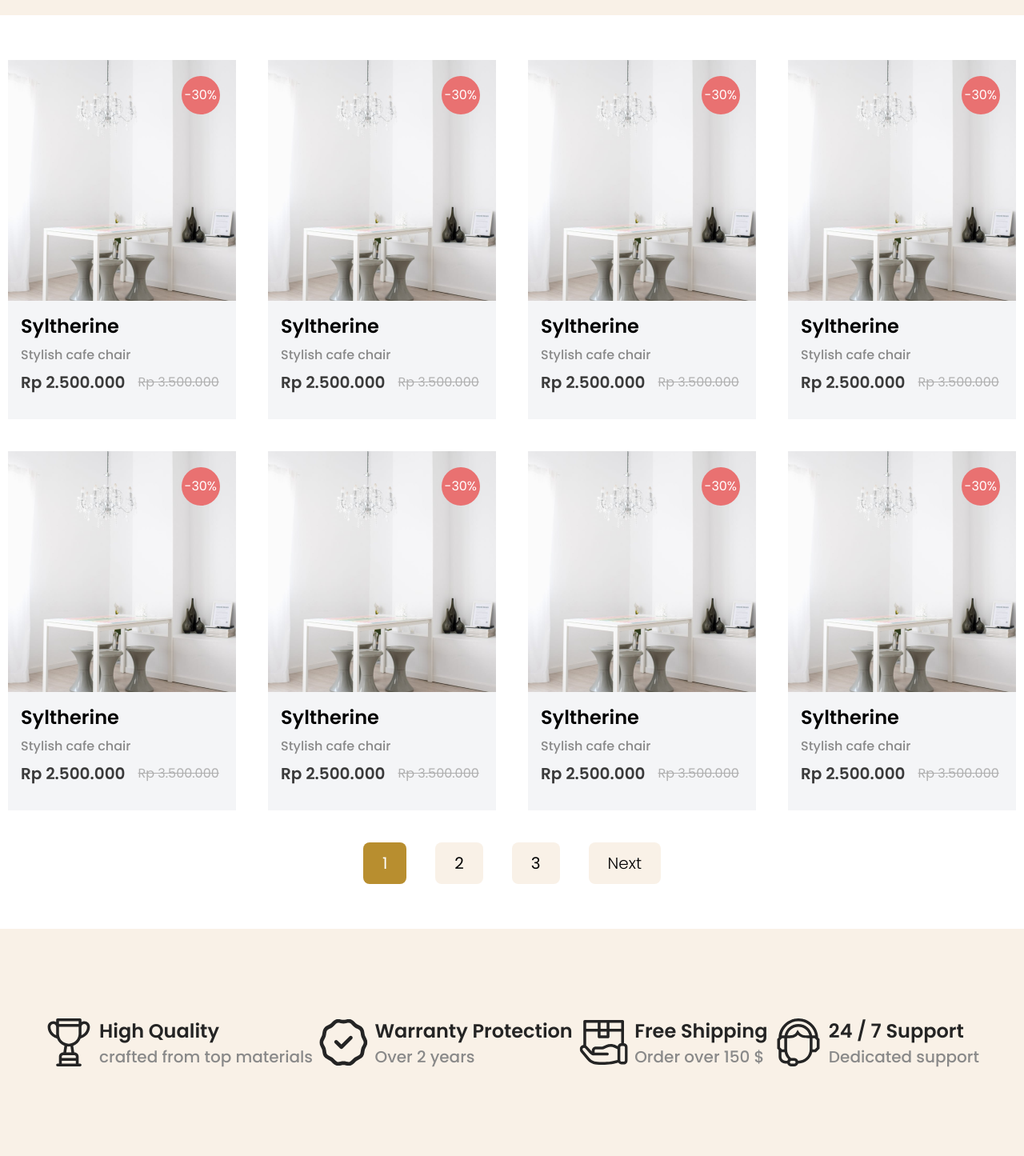
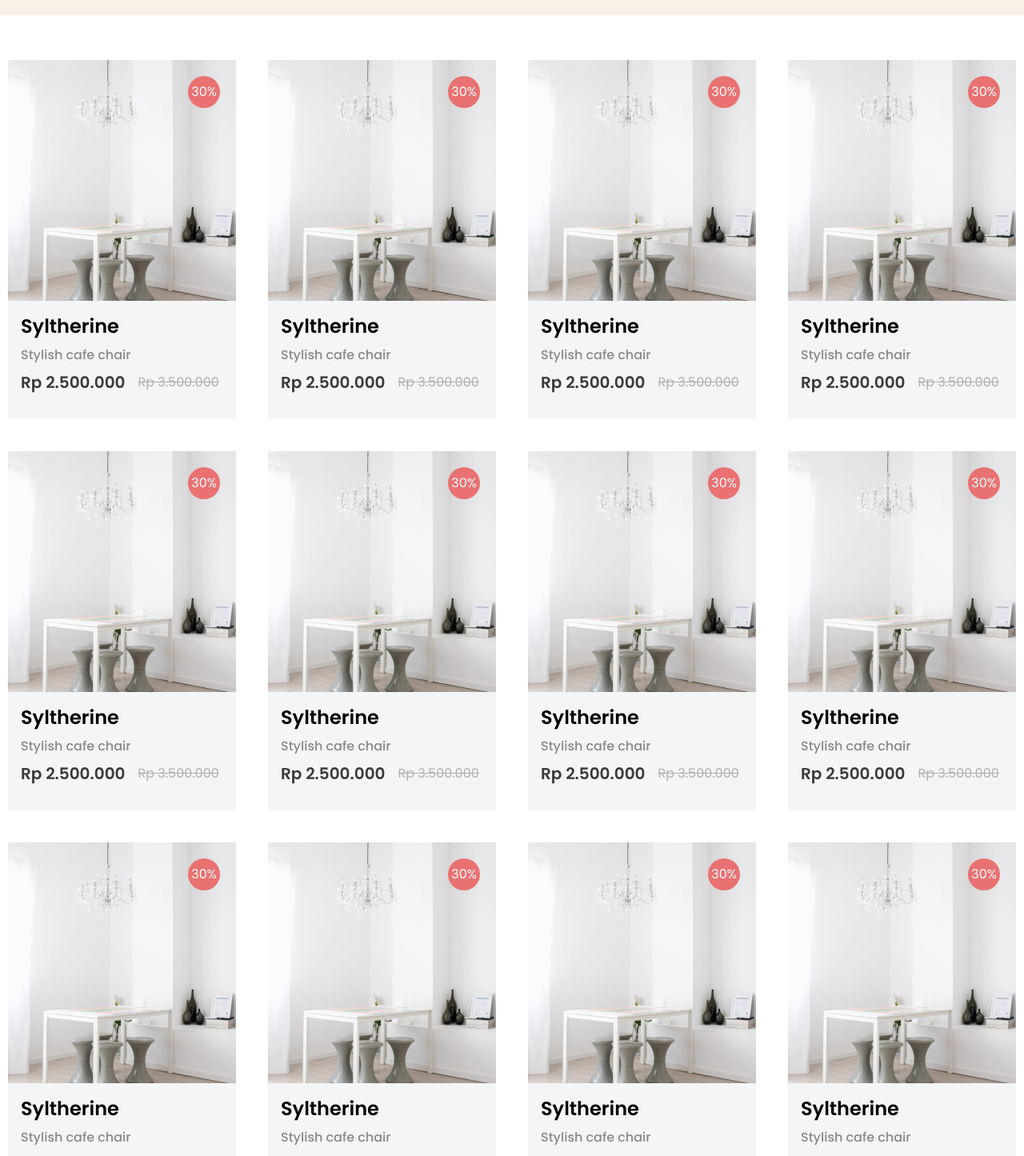
Before and after one commit to Enne-Amore/furniro, a React (Create React App) app: page /shop in a window 1280 px wide. Shown: the part 505-1950 px from the top of the page at 80% size. Built offline with nearby package versions, Linux system fonts and the light colour scheme; data requests are answered from the project's data file; a web font is replaced by a local one.

Commit message:
feater: show function in shop page

```diff
--- a/src/pages/shopPage/components/Catalog.tsx
+++ b/src/pages/shopPage/components/Catalog.tsx
@@ -1,13 +1,16 @@
 import { Options } from './products/Options'
 import { Products } from './products/Products'
 import styles from './Catalog.module.css'
+import { useState } from 'react'
 
 export const Catalog = () => {
+  const [show, setShow] = useState<number>(16)
+
   return (
     <section className={styles.container}>
-      <Options />
+      <Options show={show} setShow={setShow} />
 
-      <Products />
+      <Products show={show} setShow={setShow} />
     </section>
   )
 }
--- a/src/pages/shopPage/components/products/Options.tsx
+++ b/src/pages/shopPage/components/products/Options.tsx
@@ -2,8 +2,16 @@ import filterIcon from '../../icons/system-filtering.svg';
 import viewListIcon from '../../icons/view-list.svg';
 import gridListIcon from '../../icons/grid-big-round.svg';
 import styles from './Options.module.css'
+import { ViewList } from '../../types/ViewList';
 
-export const Options = () => {
+export const Options = ({ show, setShow }: ViewList) => {
+  const handleChange = (e: React.ChangeEvent<HTMLInputElement>) => {
+    const value = parseInt(e.target.value, 10);
+    if (!isNaN(value)) {
+      setShow(value);
+    }
+  };
+
   return (
     <div className={styles.container}>
       <div className={styles.side}>
@@ -34,7 +42,7 @@ export const Options = () => {
         <div className={styles.optionContainer}>
           <span className={styles.label}>Show</span>
 
-          <input type="number" id="show" defaultValue={16} min={4} max={16} className={styles.input} />
+          <input type="number" id="show" value={show} onChange={handleChange} min={4} max={16} className={styles.input} />
         </div>
 
         <div className={styles.optionContainer}>
--- a/src/pages/shopPage/components/products/Products.module.css
+++ b/src/pages/shopPage/components/products/Products.module.css
@@ -11,7 +11,7 @@
 }
 
 .detail {
-    @apply absolute top-5 right-5 bg-[#E97171] text-white rounded-full py-3 px-1
+    @apply absolute top-5 right-5 bg-[#E97171] text-white rounded-full py-2 px-1
 }
 
 .productImg {
--- a/src/pages/shopPage/components/products/Products.tsx
+++ b/src/pages/shopPage/components/products/Products.tsx
@@ -1,181 +1,81 @@
-import { Link } from 'react-router-dom'
-import img from '../../../../assets/syltherine-item.png'
-import styles from './Products.module.css'
+import { Link } from "react-router-dom";
+import { useEffect, useState } from "react";
+import { Product } from "../../../../types/Product";
+import { productFetch } from "../../../../api/config";
+import { ViewList } from "../../types/ViewList";
+import styles from "./Products.module.css";
 
-export const Products = () => {
+export const Products = ({ show }: ViewList) => {
+  const [products, setProducts] = useState<Product[]>([]);
+
+  const getProducts = async () => {
+    try {
+      const response = await productFetch.get("/products");
+      const data: Product[] = response.data;
+      setProducts(data);
+    } catch (error) {
+      console.log(`Error: ${error}`);
+    }
+  };
+
+  useEffect(() => {
+    getProducts();
+  }, [products]);
+
   return (
     <div className={styles.container}>
       <ul className={styles.productsList}>
-        <article className={styles.product}>
-            <span className={styles.detail}>-30%</span>
+        {products.slice(0, show).map((product) => (
+          <article key={product.id} className={styles.product}>
+            {product.discount && (
+              <span className={styles.detail}>{product.discount}%</span>
+            )}
 
             <figure className={styles.productImg}>
-                <img src={img} alt="product" />
+              <img
+                src={require(`../../../../assets/${product.img
+                  .split("/")
+                  .pop()}`)}
+                alt={product.altImg}
+              />
             </figure>
 
             <div className={styles.info}>
-              <h2 className={styles.name}>Syltherine</h2>
+              <h2 className={styles.name}>{product.name}</h2>
 
-              <h3 className={styles.legend}>Stylish cafe chair</h3>
+              <h3 className={styles.legend}>{product.legend}</h3>
 
               <div className={styles.priceContainer}>
-                <span className={styles.currentPrice}>Rp 2.500.000</span>
+                <span className={styles.currentPrice}>
+                  {product.currentPrice}
+                </span>
 
-                <span className={styles.oldPrice}>Rp 3.500.000</span>
+                {product.oldPrice && (
+                  <span className={styles.oldPrice}>{product.oldPrice}</span>
+                )}
               </div>
             </div>
-        </article>
-
-        <article className={styles.product}>
-            <span className={styles.detail}>-30%</span>
-
-            <figure className={styles.productImg}>
-                <img src={img} alt="product" />
-            </figure>
-
-            <div className={styles.info}>
-              <h2 className={styles.name}>Syltherine</h2>
-
-              <h3 className={styles.legend}>Stylish cafe chair</h3>
-
-              <div className={styles.priceContainer}>
-                <span className={styles.currentPrice}>Rp 2.500.000</span>
-
-                <span className={styles.oldPrice}>Rp 3.500.000</span>
-              </div>
-            </div>
-        </article>
-
-        <article className={styles.product}>
-            <span className={styles.detail}>-30%</span>
-
-            <figure className={styles.productImg}>
-                <img src={img} alt="product" />
-            </figure>
-
-            <div className={styles.info}>
-              <h2 className={styles.name}>Syltherine</h2>
-
-              <h3 className={styles.legend}>Stylish cafe chair</h3>
-
-              <div className={styles.priceContainer}>
-                <span className={styles.currentPrice}>Rp 2.500.000</span>
-
-                <span className={styles.oldPrice}>Rp 3.500.000</span>
-              </div>
-            </div>
-        </article>
-
-        <article className={styles.product}>
-            <span className={styles.detail}>-30%</span>
-
-            <figure className={styles.productImg}>
-                <img src={img} alt="product" />
-            </figure>
-
-            <div className={styles.info}>
-              <h2 className={styles.name}>Syltherine</h2>
-
-              <h3 className={styles.legend}>Stylish cafe chair</h3>
-
-              <div className={styles.priceContainer}>
-                <span className={styles.currentPrice}>Rp 2.500.000</span>
-
-                <span className={styles.oldPrice}>Rp 3.500.000</span>
-              </div>
-            </div>
-        </article>
-
-        <article className={styles.product}>
-            <span className={styles.detail}>-30%</span>
-
-            <figure className={styles.productImg}>
-                <img src={img} alt="product" />
-            </figure>
-
-            <div className={styles.info}>
-              <h2 className={styles.name}>Syltherine</h2>
-
-              <h3 className={styles.legend}>Stylish cafe chair</h3>
-
-              <div className={styles.priceContainer}>
-                <span className={styles.currentPrice}>Rp 2.500.000</span>
-
-                <span className={styles.oldPrice}>Rp 3.500.000</span>
-              </div>
-            </div>
-        </article>
-
-        <article className={styles.product}>
-            <span className={styles.detail}>-30%</span>
-
-            <figure className={styles.productImg}>
-                <img src={img} alt="product" />
-            </figure>
-
-            <div className={styles.info}>
-              <h2 className={styles.name}>Syltherine</h2>
-
-              <h3 className={styles.legend}>Stylish cafe chair</h3>
-
-              <div className={styles.priceContainer}>
-                <span className={styles.currentPrice}>Rp 2.500.000</span>
-
-                <span className={styles.oldPrice}>Rp 3.500.000</span>
-              </div>
-            </div>
-        </article>
-
-        <article className={styles.product}>
-            <span className={styles.detail}>-30%</span>
-
-            <figure className={styles.productImg}>
-                <img src={img} alt="product" />
-            </figure>
-
-            <div className={styles.info}>
-              <h2 className={styles.name}>Syltherine</h2>
-
-              <h3 className={styles.legend}>Stylish cafe chair</h3>
-
-              <div className={styles.priceContainer}>
-                <span className={styles.currentPrice}>Rp 2.500.000</span>
-
-                <span className={styles.oldPrice}>Rp 3.500.000</span>
-              </div>
-            </div>
-        </article>
-
-        <article className={styles.product}>
-            <span className={styles.detail}>-30%</span>
-
-            <figure className={styles.productImg}>
-                <img src={img} alt="product" />
-            </figure>
-
-            <div className={styles.info}>
-              <h2 className={styles.name}>Syltherine</h2>
-
-              <h3 className={styles.legend}>Stylish cafe chair</h3>
-
-              <div className={styles.priceContainer}>
-                <span className={styles.currentPrice}>Rp 2.500.000</span>
-
-                <span className={styles.oldPrice}>Rp 3.500.000</span>
-              </div>
-            </div>
-        </article>
+          </article>
+        ))}
       </ul>
 
       <div className={styles.btnList}>
-        <Link to={'/shop/1'} className={`${styles.numBtn} ${styles.activeBtn}`}>1</Link>
+        <Link to={"/shop/1"} className={`${styles.numBtn} ${styles.activeBtn}`}>
+          1
+        </Link>
 
-        <Link to={'/shop/2'} className={`${styles.numBtn}`}>2</Link>
+        <Link to={"/shop/2"} className={`${styles.numBtn}`}>
+          2
+        </Link>
 
-        <Link to={'/shop/3'} className={`${styles.numBtn}`}>3</Link>
+        <Link to={"/shop/3"} className={`${styles.numBtn}`}>
+          3
+        </Link>
 
-        <button type="button" className={styles.nextBtn}>Next</button>
+        <button type="button" className={styles.nextBtn}>
+          Next
+        </button>
       </div>
     </div>
-  )
-}
+  );
+};
--- /dev/null
+++ b/src/pages/shopPage/types/ViewList.ts
@@ -0,0 +1,6 @@
+import { ComponentProps } from "react";
+
+export type ViewList = ComponentProps<"input"> & {
+  show: number;
+  setShow: (value: number) => void;
+};
```
